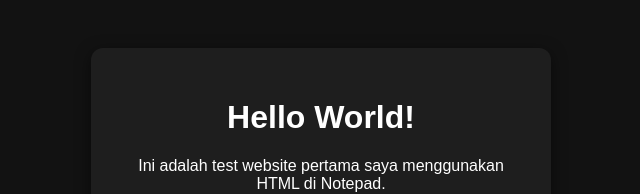
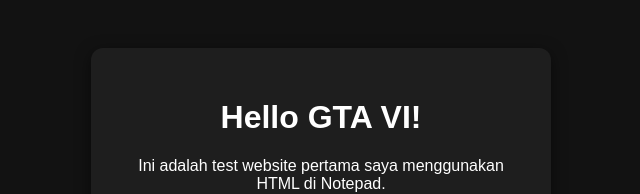
Before and after one commit to aeimannajmil-bit/github_playbook, a plain HTML site: page index.html in a window 1280 px wide. Shown: the part 222-416 px from the top of the page, without its empty margins (319-959 px from the left). Drawn offline with Linux system fonts and the light colour scheme.

Commit message:
Change heading from 'Hello World!' to 'Hello GTA VI!'

```diff
--- a/index.html
+++ b/index.html
@@ -41,7 +41,7 @@
 <body>
 
     <div class="card">
-        <h1>Hello World!</h1>
+        <h1>Hello GTA VI!</h1>
         <p>Ini adalah test website pertama saya menggunakan HTML di Notepad.</p>
         <button onclick="tukarTeks()">Klik Sini</button>
         <p id="mesej" style="color: #4caf50; font-weight: bold; margin-top: 15px;"></p>
```
